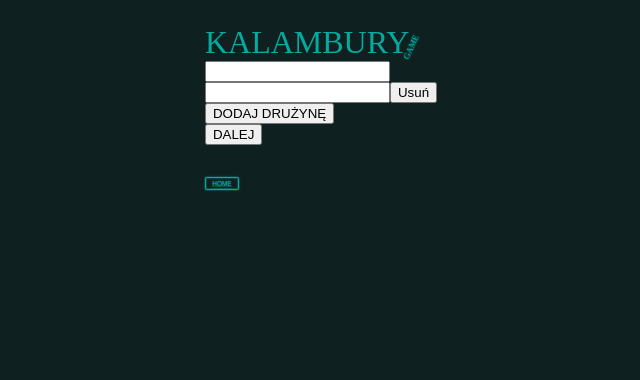
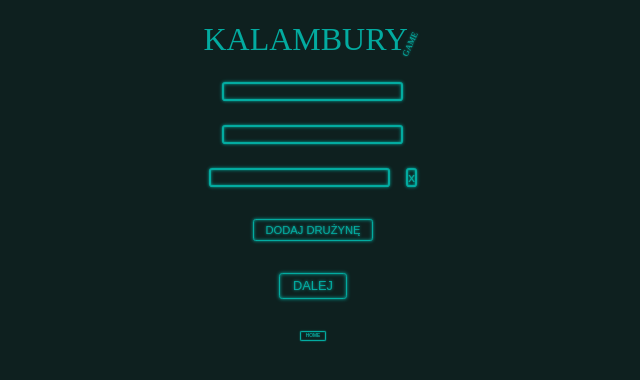
Before and after one commit to wader-rp/TheKalamburyGame, a React (Create React App) app: page /teamnamesform in a window 1280 px wide. Both pictures are taken after a click on the button "DODAJ DRUŻYNĘ". Shown: the top 380 px of the page, without its empty margins (327-967 px from the left). Built offline with nearby package versions, Linux system fonts and the light colour scheme; a web font is replaced by a local one.

Commit message:
Few more stylings...

```diff
--- a/package.json
+++ b/package.json
@@ -3,6 +3,7 @@
   "version": "0.1.0",
   "private": true,
   "dependencies": {
+    "@tabler/icons": "^1.51.0",
     "@testing-library/jest-dom": "^5.16.1",
     "@testing-library/react": "^12.1.2",
     "@testing-library/user-event": "^13.5.0",
--- a/src/App.js
+++ b/src/App.js
@@ -11,18 +11,22 @@ import PageWithHomeButton from "./components/PageWithHomeButton";
 const App = () => {
   const navigate = useNavigate();
 
-  const [teamsData, setTeamsData] = useState([{ name: "", score: 0 }]);
+  const [teamsData, setTeamsData] = useState([
+    { name: "", score: 0 },
+    { name: "", score: 0 },
+  ]);
   const [time, setTime] = useState("");
   const [prevTimeState, setPrevTimeState] = useState("");
   const [activeTeam, setActiveTeam] = useState(0);
 
   return (
-    <div>
+    <div className={"bg-pat"}>
+      <div className={"game-container"}>
         <div className={"title"}>
           <header className={"neonText"}>KALAMBURY</header>
           <p className={"rotateGAME"}>GAME</p>
         </div>
-      <div className={"gameContainer"}>
+        <div>
           <Routes>
             <Route path="/" element={<HomeStart />} />
             <Route
@@ -73,6 +77,7 @@ const App = () => {
           </Routes>
         </div>
       </div>
+    </div>
   );
 };
 
--- a/src/components/GameContainer.jsx
+++ b/src/components/GameContainer.jsx
@@ -5,7 +5,6 @@ import PasswordDisplay from "./PasswordDisplay";
 import Timer from "./Timer";
 
 import { moveToNextTeam } from "./helpers/moveToNextTeam";
-import HomeButton from "./HomeButton";
 
 const GameContainer = ({
   time,
@@ -44,8 +43,8 @@ const GameContainer = ({
   };
 
   return (
-    <div>
-      <h1>Gra drużyna {teamsData[activeTeam].name}</h1>
+    <div className={"game-live-cnt"}>
+      <h3>Gra drużyna {teamsData[activeTeam].name}</h3>
       <PasswordDisplay
         isPasswordVisible={isPasswordVisible}
         setIsPasswordVisible={setIsPasswordVisible}
--- a/src/components/HomeStart.jsx
+++ b/src/components/HomeStart.jsx
@@ -3,7 +3,7 @@ import { Link } from "react-router-dom";
 
 const HomeStart = () => {
   return (
-    <div className="start-button-cnt">
+    <div className="btn-cnt">
       <Link to={"teamnamesform"}>
         <button className={"start-button"}>START!</button>
       </Link>
--- a/src/components/PageWithHomeButton.jsx
+++ b/src/components/PageWithHomeButton.jsx
@@ -3,7 +3,7 @@ import HomeButton from "./HomeButton";
 
 const PageWithHomeButton = ({ children }) => {
   return (
-    <div>
+    <div className={"game-container"}>
       {children}
       <HomeButton />
     </div>
--- a/src/components/PasswordDisplay.jsx
+++ b/src/components/PasswordDisplay.jsx
@@ -21,7 +21,9 @@ const PasswordDisplay = (props) => {
       </div>
       <div>
         {props.isTimeVisible ? null : (
-          <button onClick={handleDrawButtonClick}>WYLOSUJ HASŁO</button>
+          <button onClick={handleDrawButtonClick} className={"add-team-btn"}>
+            WYLOSUJ HASŁO
+          </button>
         )}
       </div>
     </div>
--- a/src/components/TeamNamesForm.jsx
+++ b/src/components/TeamNamesForm.jsx
@@ -1,9 +1,8 @@
 import React, { useState } from "react";
+import { IconX } from "@tabler/icons";
+import { Link } from "react-router-dom";
 
-import { Link } from "react-router-dom";
-import HomeButton from "./HomeButton";
-
-const TeamNamesForm = ({ teamsData, setTeamsData, home }) => {
+const TeamNamesForm = ({ teamsData, setTeamsData }) => {
   const handleAddTeam = () => {
     setTeamsData([...teamsData, { name: "", score: 0 }]);
   };
@@ -23,23 +22,28 @@ const TeamNamesForm = ({ teamsData, setTeamsData, home }) => {
   return (
     <div>
       {teamsData.map((element, index) => (
-        <div key={index}>
+        <div key={index} className={"cnt-container"}>
           <input
             value={element.name}
             name={"name"}
             onChange={(event) => handleChange(index, event)}
+            className={"input"}
           />
-          {index > 0 ? (
-            <button onClick={() => handleDelete(index)}>Usuń</button>
+          {index > 1 ? (
+            <button onClick={() => handleDelete(index)} className={"del-btn"}>
+              x
+            </button>
           ) : null}
         </div>
       ))}
-      <div>
-        <button onClick={handleAddTeam}>DODAJ DRUŻYNĘ</button>
+      <div className={"btn-cnt"}>
+        <button onClick={handleAddTeam} className={"add-team-btn"}>
+          DODAJ DRUŻYNĘ
+        </button>
       </div>
-      <div>
-        <Link to={"/durationselect"}>
-          <button>DALEJ</button>
+      <div className={"btn-cnt"}>
+        <Link to={"/durationselect"} className={"go-next-button"}>
+          DALEJ
         </Link>
       </div>
     </div>
--- a/src/components/TimeOfGameForm.jsx
+++ b/src/components/TimeOfGameForm.jsx
@@ -1,24 +1,28 @@
 import React from "react";
 import { Link } from "react-router-dom";
-import HomeButton from "./HomeButton";
 
-const TimeOfGameForm = ({ setTime, setPrevTime, home }, event) => {
+const TimeOfGameForm = ({ setTime, setPrevTime }, event) => {
   const handleValueChange = (event) => {
     setTime(event.target.value);
     setPrevTime(event.target.value);
   };
   return (
-    <div>
-      <div>Wybierz czas rundy</div>
-      <div onChange={handleValueChange}>
-        <input name={"radiocheckbox"} type={"radio"} value={3} />1 min
+    <div className={"time-sel-cnt"}>
+      <h3>Wybierz czas rundy</h3>
+      <br />
+
+      <div onChange={handleValueChange} className={"time-form"}>
+        <input name={"radiocheckbox"} type={"radio"} value={3} />
+        1 min
         <input name={"radiocheckbox"} type={"radio"} value={4} />
         2 min
         <input name={"radiocheckbox"} type={"radio"} value={5} />3 min
       </div>
-      <Link to={"/gamecontainer"}>
-        <button>START!</button>
-      </Link>
+      <div className={"btn-cnt"}>
+        <Link to={"/gamecontainer"}>
+          <button className={"start-button"}>START!</button>
+        </Link>
+      </div>
     </div>
   );
 };
--- a/src/components/Timer.jsx
+++ b/src/components/Timer.jsx
@@ -11,12 +11,12 @@ const Timer = ({
   const handleTimerStop = () => {
     setIsTimeVisible(false);
     setTime(prevTime);
-    addPoint()
+    addPoint();
   };
 
   return (
-    <div>
-      <div>
+    <div className={"game-live-cnt"}>
+      <div className={"cnt-container"}>
         <div>
           {isTimeVisible ? (
             <div>{new Date(time * 1000).toISOString().substr(14, 5)}</div>
@@ -25,9 +25,11 @@ const Timer = ({
           )}
         </div>
       </div>
-      <div>
+      <div className={"btn-cnt"}>
         {isTimeVisible ? (
-          <button onClick={handleTimerStop}>STOP!</button>
+          <button onClick={handleTimerStop} className={"stop-btn"}>
+            Odgadnięte!
+          </button>
         ) : null}
       </div>
     </div>
--- a/src/styling/kalamburyMC.css
+++ b/src/styling/kalamburyMC.css
@@ -5,33 +5,93 @@
 *::before,
 *::after {
     box-sizing: border-box;
+    margin: 0;
+    padding: 0;
 }
+
 body {
     width: 100%;
     height: 100%;
     display: flex;
     justify-content: center;
-    align-items: center;
+    margin-top: 0.3rem;
     background: var(--clr-bg);
     font-family: 'Bungee-inline', cursive;
     color: var(--clr-neon);
 
+
 }
 
-.gameContainer {
+.title {
+    display: flex;
+    justify-content: center;
+    margin-top: 1rem;
+    margin-left: 0.7rem;
+
+}
+
+.game-container {
+    display: flex;
+    flex-direction: column;
+    align-items: center;
+    justify-content: center;
 
 
 }
+.input {
 
+    color: var(--clr-neon);
+    border: CurrentColor 0.15em solid;
+    border-radius: 0.25em;
+    background: var(--clr-bg);
+    box-shadow: inset 0 0 0.25em 0 var(--clr-neon),
+    0 0 0.25em 0 var(--clr-neon);
+
+}
+.del-btn {
+    width: 10%;
+    margin-left: 1rem;
+    display: flex;
+    justify-content: center;
+    align-items: center;
+    color: var(--clr-neon);
+    border: CurrentColor 0.15em solid;
+    border-radius: 0.25em;
+    background: var(--clr-bg);
+    box-shadow: inset 0 0 0.25em 0 var(--clr-neon),
+    0 0 0.25em 0 var(--clr-neon);
+    text-shadow:
+            0 0 0.125em hsl(0 0% 70% / 0.1),
+            0 0 0.15em currentColor;
+}
+.cnt-container {
+    display: flex;
+    justify-content: center;
+    margin-top: 1.5rem;
+}
 .neonText {
     font-size: 2rem;
 }
-.start-button-cnt {
-    display: flex;
+
+.add-team-btn {
     justify-content: center;
+    cursor: pointer;
+    font-size: 0.7rem;
+    margin-top: 2rem;
+    text-decoration: none;
+    color: var(--clr-neon);
+    border: CurrentColor 0.15em solid;
+    padding: 0.35em 1em;
+    border-radius: 0.25em;
+    background: var(--clr-bg);
+
+    text-shadow:
+            0 0 0.125em hsl(0 0% 70% / 0.1),
+            0 0 0.25em currentColor;
+    box-shadow: inset 0 0 0.3em 0 var(--clr-neon),
+    0 0 0.3em 0 var(--clr-neon);
 }
 .start-button {
-
     justify-content: center;
     cursor: pointer;
     font-size: 1.2rem;
@@ -49,36 +109,24 @@ body {
     box-shadow: inset 0 0 0.3em 0 var(--clr-neon),
             0 0 0.3em 0 var(--clr-neon);
 }
-
 .rotateGAME {
     margin: 0 0 0 0;
     height: min-content;
     position: relative;
     right: 0.7rem;
-    top: 1.1rem;
-    width:max-content;
+    top: 1.15rem;
     font-size: 0.55rem;
     color: var(--clr-neon);
-    -webkit-transform: rotate(295deg);
-    -moz-transform: rotate(295deg);
-    -ms-transform: rotate(295deg);
-    -o-transform: rotate(295deg);
     transform: rotate(295deg);
     text-shadow:
             0 0 0.125em hsl(0 0% 70% / 0.1),
             0 0 0.25em currentColor;
 }
-.title {
-    display: inline-flex;
-    margin-top: 1rem;
 
-}
 
 .backhome-button {
-    display: flex;
-    justify-content: center;
     cursor: pointer;
-    font-size: 0.4rem;
+    font-size: 0.3rem;
     margin-top: 2rem;
     text-decoration: none;
     color: var(--clr-neon);
@@ -86,15 +134,87 @@ body {
     padding: 0.35em 1em;
     border-radius: 0.25em;
     background: var(--clr-bg);
+    text-shadow: 0 0 0.125em hsl(0 0% 70% / 0.1),
+    0 0 0.25em currentColor;
+    box-shadow: inset 0 0 0.3em 0 var(--clr-neon),
+    0 0 0.3em 0 var(--clr-neon);
+}
 
+.go-next-button {
+    cursor: pointer;
+    display: flex;
+    justify-content: center;
+    cursor: pointer;
+    font: 0.8rem Arial;
+    margin-top: 2rem;
+    text-decoration: none;
+    color: var(--clr-neon);
+    border: CurrentColor 0.15em solid;
+    padding: 0.35em 1em;
+    border-radius: 0.25em;
+    background: var(--clr-bg);
+    outline: none;
     text-shadow:
             0 0 0.125em hsl(0 0% 70% / 0.1),
             0 0 0.25em currentColor;
     box-shadow: inset 0 0 0.3em 0 var(--clr-neon),
     0 0 0.3em 0 var(--clr-neon);
+
 }
 
-.home-button-cnt {
+.btn-cnt {
     display: flex;
     justify-content: center;
 }
+
+.time-sel-cnt {
+    margin-top: 1.5rem;
+
+
+}
+.time-form {
+    display: flex;
+    justify-content: space-between;
+}
+.time-form input {
+    margin: auto;
+    cursor: pointer;
+
+    width: 1rem;
+    height: 1rem;
+
+    color: var(--clr-bg);
+    text-shadow:inset 0 0 0.3em 0 var(--clr-neon),
+    0 0 0.3em 0 var(--clr-neon);;
+
+
+}
+.stop-btn {
+    justify-content: center;
+    cursor: pointer;
+    font-size: 0.8rem;
+    margin-top: 2rem;
+    text-decoration: none;
+    color: darkred;
+    border: CurrentColor 0.3em solid;
+    padding: 0.35em 1em;
+    border-radius: 0.25em;
+    background: var(--clr-bg);
+
+    box-shadow: inset 0 0 0.3em 0 darkred,
+    0 0 0.3em 0 darkred;
+}
+
+.game-live-cnt {
+    display: flex;
+    flex-direction: column;
+    align-items: center;
+    justify-content: center;
+    margin-top: 2rem;
+}
+
+.timer-cnt {
+    display: flex;
+    justify-content: center;
+    margin-top: 1.5rem;
+}
```
Also changed, not shown: 1 other file (tests, documents, lock files or other folders). Lines whose indentation alone changed are shown as unchanged.
